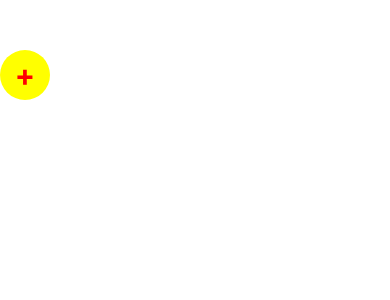
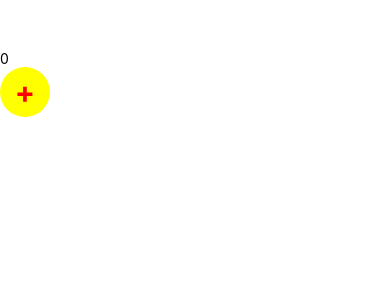
Before and after one commit to tammiec/calculator, a React Native app: screen / in a window 390 px wide. Shown: the top 300 px of the page. Built offline with nearby package versions, Linux system fonts and the light colour scheme.

Commit message:
Add display component

```diff
--- /dev/null
+++ b/components/CalcDisplay.js
@@ -0,0 +1,21 @@
+import React from 'react';
+import { StyleSheet, View, Text } from 'react-native';
+
+const CalcDisplay = ({ display = '', ...props }) => {
+  return (
+    <View style={styles.container}>
+      <Text style={styles.display}>{display}</Text>
+    </View>
+  );
+};
+
+export default CalcDisplay;
+
+const styles = StyleSheet.create({
+  container: {
+
+  },
+  display: {
+
+  }
+});
--- a/components/index.js
+++ b/components/index.js
@@ -1 +1,2 @@
 export { default as CalcButton } from './CalcButton';
+export { default as CalcDisplay } from './CalcDisplay';
--- a/screens/CalculatorScreen.js
+++ b/screens/CalculatorScreen.js
@@ -6,29 +6,24 @@ require("./../lib/swisscalc.calc.calculator.js");
 require("./../lib/swisscalc.display.numericDisplay.js");
 require("./../lib/swisscalc.display.memoryDisplay.js");
 
-import React from 'react';
+import React, { useState } from 'react';
 import { View, Text} from 'react-native';
 
-import { CalcButton } from '../components';
+import { CalcButton, CalcDisplay } from '../components';
 
 
 const CalculatorScreen = props => {
 
+  // INITIALIZE CALCULATOR
   var oc = global.swisscalc.lib.operatorCache;
   var calc = new global.swisscalc.calc.calculator();
 
-  // Calculate: 12 + 45 =
-  calc.addDigit("1");
-  calc.addDigit("2");
-  calc.addBinaryOperator(oc.AdditionOperator);
-  calc.addDigit("4");
-  calc.addDigit("5");
-  calc.equalsPressed();
-  console.log(calc.getMainDisplay());	// 57
-  calc.clear();
+  // STATE
+  const [display, setDisplay] = useState('0');
 
   return (
     <View style={{paddingTop: 50}}>
+      <CalcDisplay display={display} />
       <CalcButton title='+' color='red' backgroundColor='yellow' />
     </View>
   );
```
